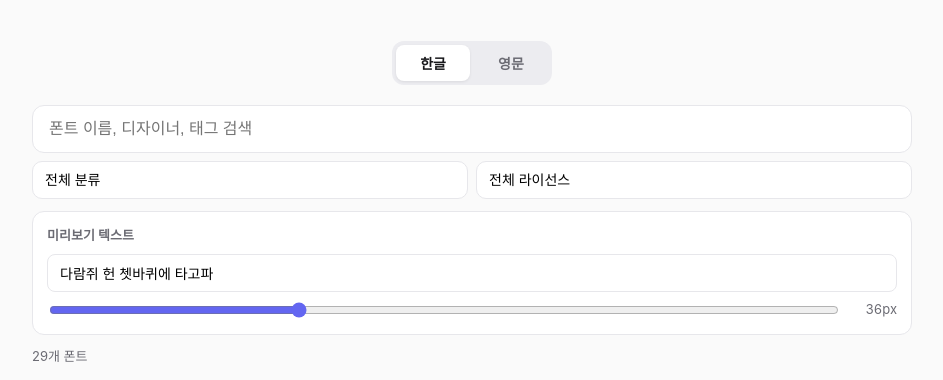
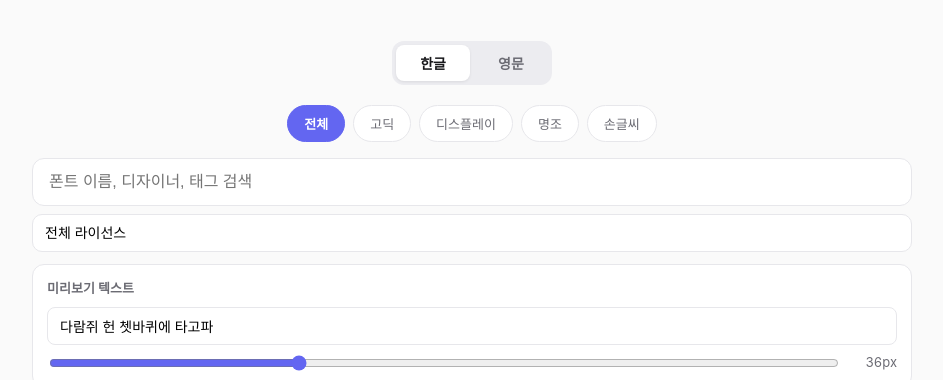
Before and after one commit to leegemma/fontu, a plain HTML site: page index.html in a window 1280 px wide. Shown: the part 130-510 px from the top of the page, without its empty margins (168-1111 px from the left). Drawn offline with nearby package versions, Linux system fonts and the light colour scheme; a web font is replaced by a local one.

Commit message:
카테고리 필터를 칩(chip) 행으로 분리
드롭다운 → 둥근 칩 버튼 행. 언어 탭 바로 아래에 가로 배치.
선택된 칩은 컬러 강조. 라이선스 필터는 드롭다운 유지.
캐시 버스팅 ?v=4.

Co-Authored-By: Claude Opus 4.7 (1M context) <noreply@anthropic.com>

```diff
--- a/index.html
+++ b/index.html
@@ -4,7 +4,7 @@
   <meta charset="UTF-8" />
   <meta name="viewport" content="width=device-width, initial-scale=1.0" />
   <title>폰투 — 무료 폰트 다운로드</title>
-  <link rel="stylesheet" href="style.css?v=3" />
+  <link rel="stylesheet" href="style.css?v=4" />
   <script src="https://cdn.jsdelivr.net/npm/jszip@3.10.1/dist/jszip.min.js"></script>
 </head>
 <body>
@@ -19,12 +19,11 @@
       <button class="lang-tab" data-lang="en" role="tab" aria-selected="false">영문</button>
     </nav>
 
+    <nav class="category-chips" id="categoryChips" role="tablist" aria-label="분류"></nav>
+
     <section class="filters">
       <input type="text" id="searchInput" placeholder="폰트 이름, 디자이너, 태그 검색" />
       <div class="filter-row">
-        <select id="categoryFilter">
-          <option value="">전체 분류</option>
-        </select>
         <select id="licenseFilter">
           <option value="">전체 라이선스</option>
         </select>
@@ -49,6 +48,6 @@
 
   <div id="toast" class="toast hidden"></div>
 
-  <script src="script.js?v=3"></script>
+  <script src="script.js?v=4"></script>
 </body>
 </html>
--- a/script.js
+++ b/script.js
@@ -1,6 +1,6 @@
 const listEl = document.getElementById("fontList");
 const searchEl = document.getElementById("searchInput");
-const categoryEl = document.getElementById("categoryFilter");
+const categoryChipsEl = document.getElementById("categoryChips");
 const licenseEl = document.getElementById("licenseFilter");
 const previewEl = document.getElementById("previewInput");
 const sizeEl = document.getElementById("sizeRange");
@@ -11,6 +11,7 @@ const toastEl = document.getElementById("toast");
 
 let fonts = [];
 let currentLang = "ko";
+let currentCategory = "";
 
 const DEFAULT_PREVIEW = {
   ko: "다람쥐 헌 쳇바퀴에 타고파",
@@ -19,7 +20,7 @@ const DEFAULT_PREVIEW = {
 
 async function loadFonts() {
   try {
-    const res = await fetch("fonts.json?v=3");
+    const res = await fetch("fonts.json?v=4");
     fonts = await res.json();
     injectGoogleFonts();
     refreshForLang();
@@ -60,11 +61,14 @@ function uniqueSorted(arr) {
 
 function refreshForLang() {
   const langFonts = fonts.filter((f) => f.language === currentLang);
+  const categories = uniqueSorted(langFonts.map((f) => f.category));
 
-  categoryEl.innerHTML = '<option value="">전체 분류</option>';
-  uniqueSorted(langFonts.map((f) => f.category)).forEach((c) =>
-    categoryEl.add(new Option(c, c))
-  );
+  currentCategory = "";
+  categoryChipsEl.innerHTML =
+    `<button class="cat-chip active" data-cat="" type="button">전체</button>` +
+    categories
+      .map((c) => `<button class="cat-chip" data-cat="${c}" type="button">${c}</button>`)
+      .join("");
 
   licenseEl.innerHTML = '<option value="">전체 라이선스</option>';
   uniqueSorted(langFonts.map((f) => f.license)).forEach((l) =>
@@ -131,12 +135,11 @@ function render(items) {
 
 function applyFilters() {
   const q = searchEl.value.trim().toLowerCase();
-  const category = categoryEl.value;
   const license = licenseEl.value;
 
   const filtered = fonts.filter((f) => {
     if (f.language !== currentLang) return false;
-    if (category && f.category !== category) return false;
+    if (currentCategory && f.category !== currentCategory) return false;
     if (license && f.license !== license) return false;
     if (q) {
       const hay = `${f.name} ${f.englishName} ${f.designer} ${(f.tags || []).join(" ")}`.toLowerCase();
@@ -301,7 +304,15 @@ langTabsEl.addEventListener("click", (e) => {
 });
 
 searchEl.addEventListener("input", applyFilters);
-categoryEl.addEventListener("change", applyFilters);
+categoryChipsEl.addEventListener("click", (e) => {
+  const chip = e.target.closest(".cat-chip");
+  if (!chip) return;
+  [...categoryChipsEl.querySelectorAll(".cat-chip")].forEach((c) =>
+    c.classList.toggle("active", c === chip)
+  );
+  currentCategory = chip.dataset.cat;
+  applyFilters();
+});
 licenseEl.addEventListener("change", applyFilters);
 previewEl.addEventListener("input", applyFilters);
 sizeEl.addEventListener("input", () => {
--- a/style.css
+++ b/style.css
@@ -80,8 +80,42 @@ main {
   box-shadow: 0 1px 3px rgba(0, 0, 0, 0.08);
 }
 
+/* Category chips */
+.category-chips {
+  display: flex;
+  flex-wrap: wrap;
+  gap: 8px;
+  margin: 20px 0 4px;
+  justify-content: center;
+}
+
+.cat-chip {
+  background: #fff;
+  border: 1px solid var(--border);
+  border-radius: 999px;
+  padding: 8px 16px;
+  font-size: 13px;
+  font-weight: 500;
+  color: var(--muted);
+  cursor: pointer;
+  transition: all 0.12s ease;
+  white-space: nowrap;
+}
+
+.cat-chip:hover {
+  border-color: var(--accent);
+  color: var(--accent);
+}
+
+.cat-chip.active {
+  background: var(--accent);
+  border-color: var(--accent);
+  color: #fff;
+  font-weight: 600;
+}
+
 /* Filters */
-.filters { margin: 20px 0; }
+.filters { margin: 16px 0 20px; }
 
 #searchInput {
   width: 100%;
@@ -96,7 +130,7 @@ main {
 
 .filter-row {
   display: grid;
-  grid-template-columns: 1fr 1fr;
+  grid-template-columns: 1fr;
   gap: 8px;
   margin-top: 8px;
 }
```
